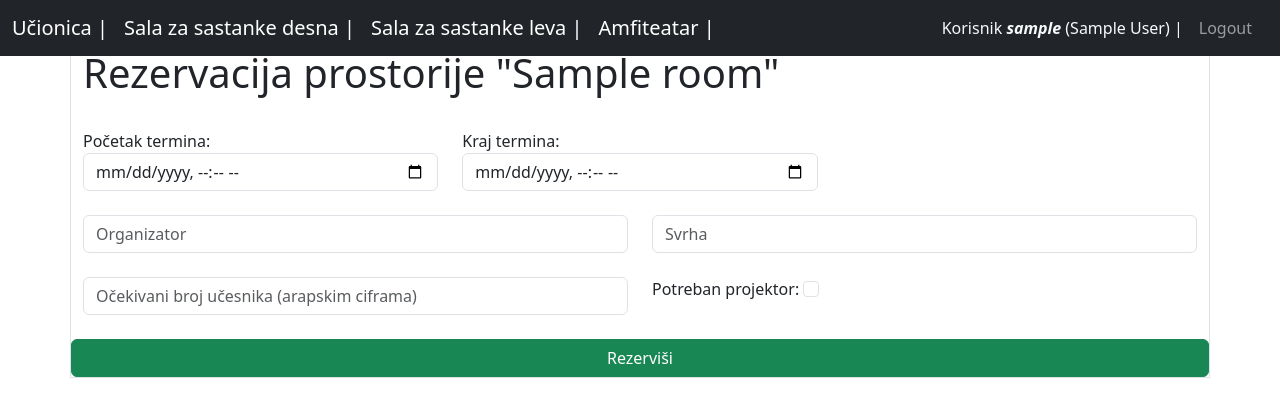
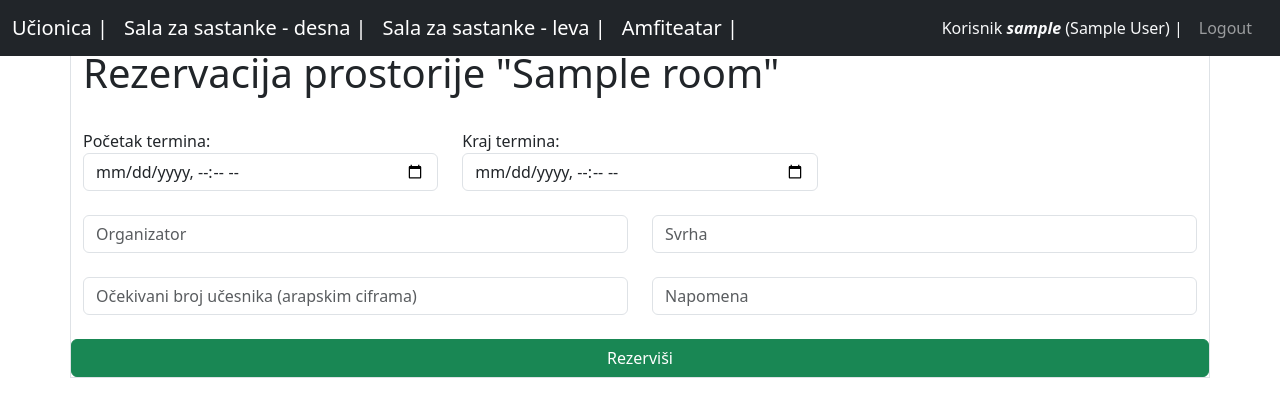
Before and after one commit to mitke/rooms_reservation, a Django app: page /book/1/ in a window 1280 px wide. Shown: the top 417 px of the page. Run offline with Django 4.2, Linux system fonts and the light colour scheme; a user stored in the database is signed in; tables that the repository leaves empty hold one stand-in row (values such as "Sample post").

Commit message:
ubacio kolonu 'napomena' umesto 'needs_projector'

```diff
--- a/booking/admin.py
+++ b/booking/admin.py
@@ -10,7 +10,7 @@ class RoomsAdmin(admin.ModelAdmin):
 
 
 class BookingsAdmin(admin.ModelAdmin):
-  list_display = ('room', 'user', 'start_time', 'end_time', 'organizer_name', 'purpose', 'expected_participants', 'needs_projector')
+  list_display = ('room', 'user', 'start_time', 'end_time', 'organizer_name', 'purpose', 'expected_participants', 'napomena')
 
 
 admin.site.register(Rooms, RoomsAdmin)
--- a/booking/forms.py
+++ b/booking/forms.py
@@ -8,14 +8,15 @@ class BookingForm(forms.ModelForm):
   class Meta:
     model = Bookings
     fields = ['start_time', 'end_time', 'organizer_name', 'purpose',
-               'expected_participants', 'needs_projector']
+               'expected_participants', 'napomena']
     widgets = {
       'start_time': DateTimeInput(attrs={'class': 'form-control', 'type': 'datetime-local'}),
       'end_time': DateTimeInput(attrs={'class': 'form-control', 'type': 'datetime-local'}),
       'organizer_name': TextInput(attrs={'class': 'form-control', 'placeholder': 'Organizator'}),
       'purpose': TextInput(attrs={'class': 'form-control', 'placeholder': 'Svrha'}),
       'expected_participants': forms.NumberInput(attrs={'class': 'form-control', 'placeholder': 'Očekivani broj učesnika (arapskim ciframa)'}),
-      'needs_projector': forms.CheckboxInput(attrs={'class': 'form-check-input'}),
+      #'needs_projector': forms.CheckboxInput(attrs={'class': 'form-check-input'}),
+      'napomena': forms.TextInput(attrs={'class': 'form-control', 'placeholder': 'Napomena'}),
     }
     labels = {
       'start_time': 'Početak termina',
@@ -23,7 +24,7 @@ class BookingForm(forms.ModelForm):
       'organizer_name': 'Organizator',
       'purpose': 'Svrha',
       'expected_participants': 'Očekivani broj učesnika',
-      'needs_projector': 'Potreban projektor',
+      'napomena': '',
     }
 
 
--- a/booking/models.py
+++ b/booking/models.py
@@ -18,7 +18,7 @@ class Bookings(models.Model):
   organizer_name = models.CharField(max_length=100)
   purpose = models.TextField()
   expected_participants = models.IntegerField(null=True, blank=True)
-  needs_projector = models.BooleanField()
+  napomena = models.CharField(max_length=50, null=True, blank=True)
 
 
 class UserProfile(models.Model):
--- a/booking/templates/booking/book_room.html
+++ b/booking/templates/booking/book_room.html
@@ -36,8 +36,7 @@
     {{ form.expected_participants }}
   </div>
   <div class="col-md-6">
-    {{ form.needs_projector.label_tag }}
-    {{ form.needs_projector }}
+    {{ form.napomena }}
   </div>
 
   {% if edit_mode %}
--- a/booking/templates/booking/home.html
+++ b/booking/templates/booking/home.html
@@ -63,8 +63,9 @@
       <th>Datum</th>
       <th>Od</th>
       <th>Do</th>
-      <th>organizator</th>
-      <th>svrha</th>
+      <th>Organizator</th>
+      <th>Svrha</th>
+      <th>Napomena</th>
       {% if user.is_authenticated %}
       <th>brisanje</th>
       <th>menjanje</th>
@@ -84,6 +85,7 @@
       <td>{{ book.end_time|time:"H:i" }}</td>
       <td>{{ book.organizer_name }}</td>
       <td>{{ book.purpose }}</td>
+      <td>{{ book.napomena }}</td>
       {% if user.is_authenticated %}
       <td>
         <form style="display: inline-block;" action="{% url 'delete_booking' book.id %} " method="post">
--- a/booking/templates/navbar.html
+++ b/booking/templates/navbar.html
@@ -1,8 +1,8 @@
 <nav class="navbar fixed-top navbar-expand-lg navbar-dark bg-dark">
   <div class="container-fluid">
     <a class="navbar-brand" href="{% url 'home' %}">Učionica |</a>
-    <a class="navbar-brand" href="#2">Sala za sastanke desna |</a>
-    <a class="navbar-brand" href="#3">Sala za sastanke leva |</a>
+    <a class="navbar-brand" href="#2">Sala za sastanke - desna |</a>
+    <a class="navbar-brand" href="#3">Sala za sastanke - leva |</a>
     <a class="navbar-brand" href="#4">Amfiteatar |</a>
 
 
--- a/booking/views.py
+++ b/booking/views.py
@@ -15,6 +15,7 @@ def home(request):
   room_availability = {}
 
   for soba in rooms:
+    #upcoming_bookings = Bookings.objects.filter(room=soba, start_time__gte=current_time, start_time__lt=current_time + timezone.timedelta(days=14)).order_by('start_time') # samo 14 dana
     upcoming_bookings = Bookings.objects.filter(room=soba, start_time__gte=current_time).order_by('start_time')
     room_availability[soba] = upcoming_bookings
   return render(request, 'booking/home.html', {'rooms': rooms, 'room_availability': room_availability})
```
